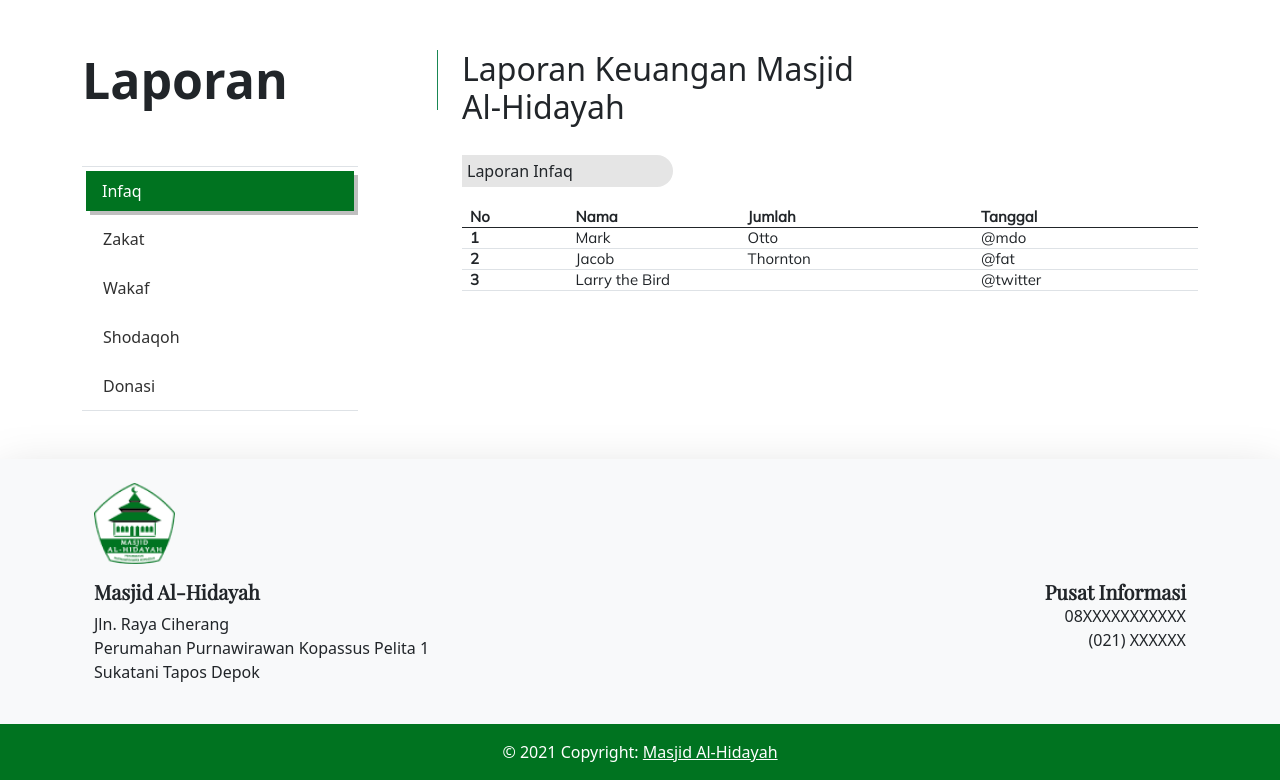
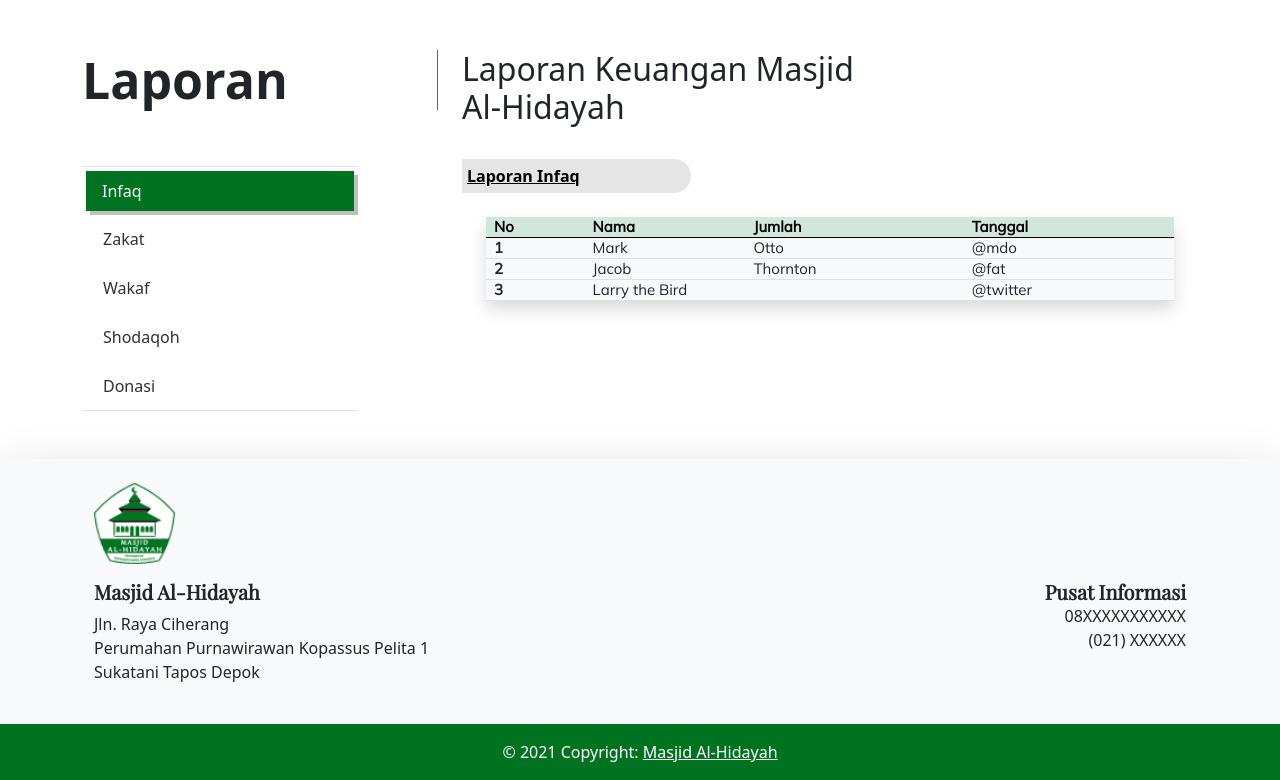
Before and after one commit to yasykurrafii/masjid-al-hidayah, a Django app: template templates/laporan.html in a window 1280 px wide. Shown: the part 148-928 px from the top of the page. Run offline with Django 3.2, Linux system fonts and the light colour scheme; the template is opened without the code that fills it, so the values that code supplies are empty; some libraries are stand-ins or nearby versions.

Commit message:
fiksasi d-none pada beberapa bagian

```diff
--- a/templates/base.html
+++ b/templates/base.html
@@ -194,7 +194,7 @@
 
 
                 <!--Grid column-->
-                <div class="col-lg-6 col-md-12 mb-4 mb-md-0 text-end pt-3">
+                <div class="col-lg-6 col-md-12 mb-4 mb-md-0 text-end pt-3 align-self-baseline">
                     <h5 class="playfair mb-0"><strong>Pusat Informasi</strong></h5>
                     <p class="card-text">
                         08XXXXXXXXXXX<br />(021) XXXXXX
--- a/templates/informasi.html
+++ b/templates/informasi.html
@@ -25,7 +25,7 @@
                     </h1>
                 </div>
                 <div class="col-md-8 ps-5 float-end">
-                    <h2 class="d-none d-md-block" style="font-family: Playfair Display;font-style: normal;font-weight: normal;font-size: 30px;line-height: 40px;">
+                    <h2 class="d-none d-xl-block" style="font-family: Playfair Display;font-style: normal;font-weight: normal;font-size: 30px;line-height: 40px;">
                         Perjalanan panjang<br /> Masjid Al-Hidayah
                     </h2>
                     <br />
@@ -320,7 +320,7 @@
                     </h1>
                 </div>
                 <div class="col-md-8 ps-5 float-end">
-                    <h2 class="d-none d-md-block" style="font-family: Playfair Display;font-style: normal;font-weight: normal;font-size: 30px;line-height: 40px;">
+                    <h2 class="d-none d-lg-block" style="font-family: Playfair Display;font-style: normal;font-weight: normal;font-size: 30px;line-height: 40px;">
                         Daftar Penceramah<br /> Masjid Al-Hidayah
                     </h2>
                     <br />
--- a/templates/laporan.html
+++ b/templates/laporan.html
@@ -36,26 +36,31 @@
       </div>
 
       <div class="col-md-8">
-        <h2>Laporan Keuangan Masjid <br />Al-Hidayah</h2>
+        <h2 class="d-none d-lg-block">Laporan Keuangan Masjid <br />Al-Hidayah</h2>
         <br />
         <div class="tab-content flex-center">
           <div class="data tab-pane fade show active" id="infaq">
             <div class="row">
               <div class="col-4">
-                <a
+                <a class="d-none d-lg-block"
                   style="
                     background-color: #e5e5e5;
                     padding: 5px;
                     padding-right: 100px;
                     border-radius: 0px 17.5px 17.5px 0px;
+                    color: black;
+                    font-weight: bold;
+
                   "
                   >Laporan Infaq <br
                 /></a>
                 </div>
             </div>
             <br />
-            <table class="table">
-                <thead>
+
+            <div class="container-fluid">
+                <table class="table shadow bg-light align-middle">
+                    <thead class="table-success">
                         <tr>
                             <th scope="col">No</th>
                             <th scope="col">Nama</th>
@@ -83,23 +88,30 @@
                         </tr>
                     </tbody>
                 </table>
+            </div>
+
+
             <br />
         </div>
         <div class="data tab-pane fade show" id="zakat">
             <div class="row">
                 <div class="col-4">
-                    <a style="
+                    <a class="d-none d-lg-block" style="
                     background-color: #e5e5e5;
                     padding: 5px;
                     padding-right: 100px;
                     border-radius: 0px 17.5px 17.5px 0px;
+                    color: black;
+                    font-weight: bold;
                   ">Laporan Zakat <br
                 /></a>
                 </div>
             </div>
             <br />
-            <table class="table">
-                <thead>
+
+            <div class="container-fluid">
+                <table class="table shadow bg-light align-middle">
+                    <thead class="table-success">
                         <tr>
                             <th scope="col">No</th>
                             <th scope="col">Nama</th>
@@ -127,25 +139,32 @@
                             <td>@twitter</td>
                         </tr>
                     </tbody>
-            </table>
+                </table class="table-success">
+            </div>
+
+
             <br />
             <br />
         </div>
         <div class="data tab-pane fade show " id="wakaf">
             <div class="row">
                 <div class="col-4">
-                    <a style="
+                    <a class="d-none d-lg-block" style="
                     background-color: #e5e5e5;
                     padding: 5px;
                     padding-right: 100px;
                     border-radius: 0px 17.5px 17.5px 0px;
+                    color: black;
+                    font-weight: bold;
                   ">Laporan Wakaf <br
                 /></a>
                 </div>
             </div>
             <br />
-            <table class="table">
-                <thead>
+
+            <div class="container-fluid">
+                <table class="table shadow bg-light align-middle">
+                    <thead class="table-success">
                         <tr>
                             <th scope="col">No</th>
                             <th scope="col">Nama</th>
@@ -172,24 +191,31 @@
                             <td>@twitter</td>
                         </tr>
                     </tbody>
-            </table>
+                </table class="table-success">
+            </div>
+
+
             <br />
         </div>
         <div class="data tab-pane fade show " id="shodaqoh">
             <div class="row">
                 <div class="col-4">
-                    <a style="
+                    <a class="d-none d-lg-block" style="
                     background-color: #e5e5e5;
                     padding: 5px;
                     padding-right: 100px;
                     border-radius: 0px 17.5px 17.5px 0px;
+                    color: black;
+                    font-weight: bold;
                   ">Laporan Shodaqoh <br
                 /></a>
                 </div>
             </div>
             <br />
-            <table class="table">
-                <thead>
+
+            <div class="container-fluid">
+                <table class="table shadow bg-light align-middle">
+                    <thead class="table-success">
                         <tr>
                             <th scope="col">No</th>
                             <th scope="col">Nama</th>
@@ -217,24 +243,31 @@
                             <td>@twitter</td>
                         </tr>
                     </tbody>
-            </table>
+                </table class="table-success">
+            </div>
+
+
             <br />
         </div>
         <div class="data tab-pane fade show " id="donasi">
             <div class="row">
                 <div class="col-4">
-                    <a style="
+                    <a class="d-none d-lg-block" style="
                     background-color: #e5e5e5;
                     padding: 5px;
                     padding-right: 100px;
                     border-radius: 0px 17.5px 17.5px 0px;
+                    color: black;
+                    font-weight: bold;
                   ">Laporan Donasi <br
                 /></a>
                 </div>
             </div>
             <br />
-            <table class="table">
-                <thead>
+
+            <div class="container-fluid">
+                <table class="table shadow bg-light align-middle">
+                    <thead class="table-success">
                         <tr>
                             <th scope="col">No</th>
                             <th scope="col">Nama</th>
@@ -261,7 +294,10 @@
                             <td>@twitter</td>
                         </tr>
                     </tbody>
-            </table>
+                </table class="table-success">
+            </div>
+
+
             <br />
         </div>
     </div>
```
Also changed, not shown: templates/home.html (+5 -5 lines). Lines whose indentation alone changed are shown as unchanged.
